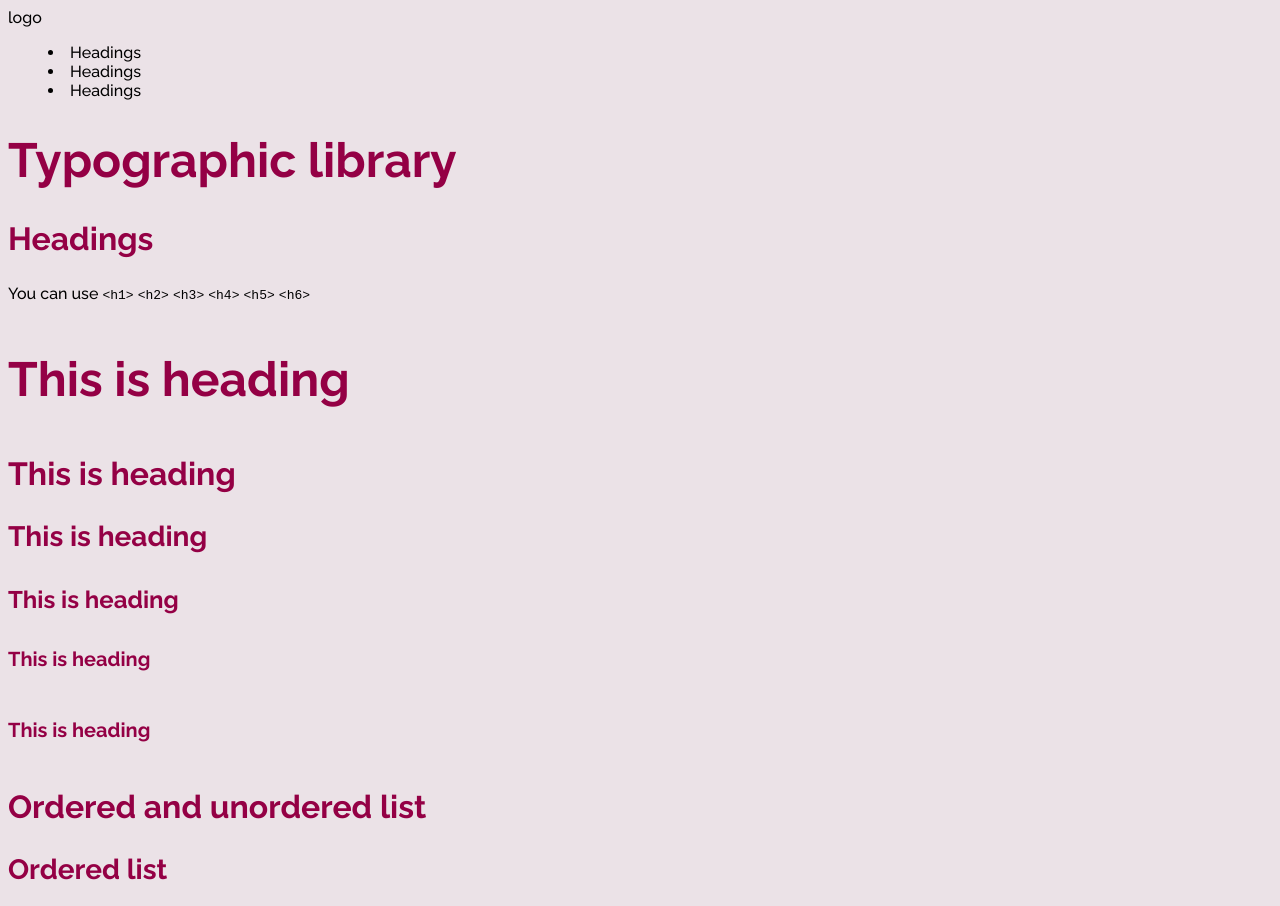
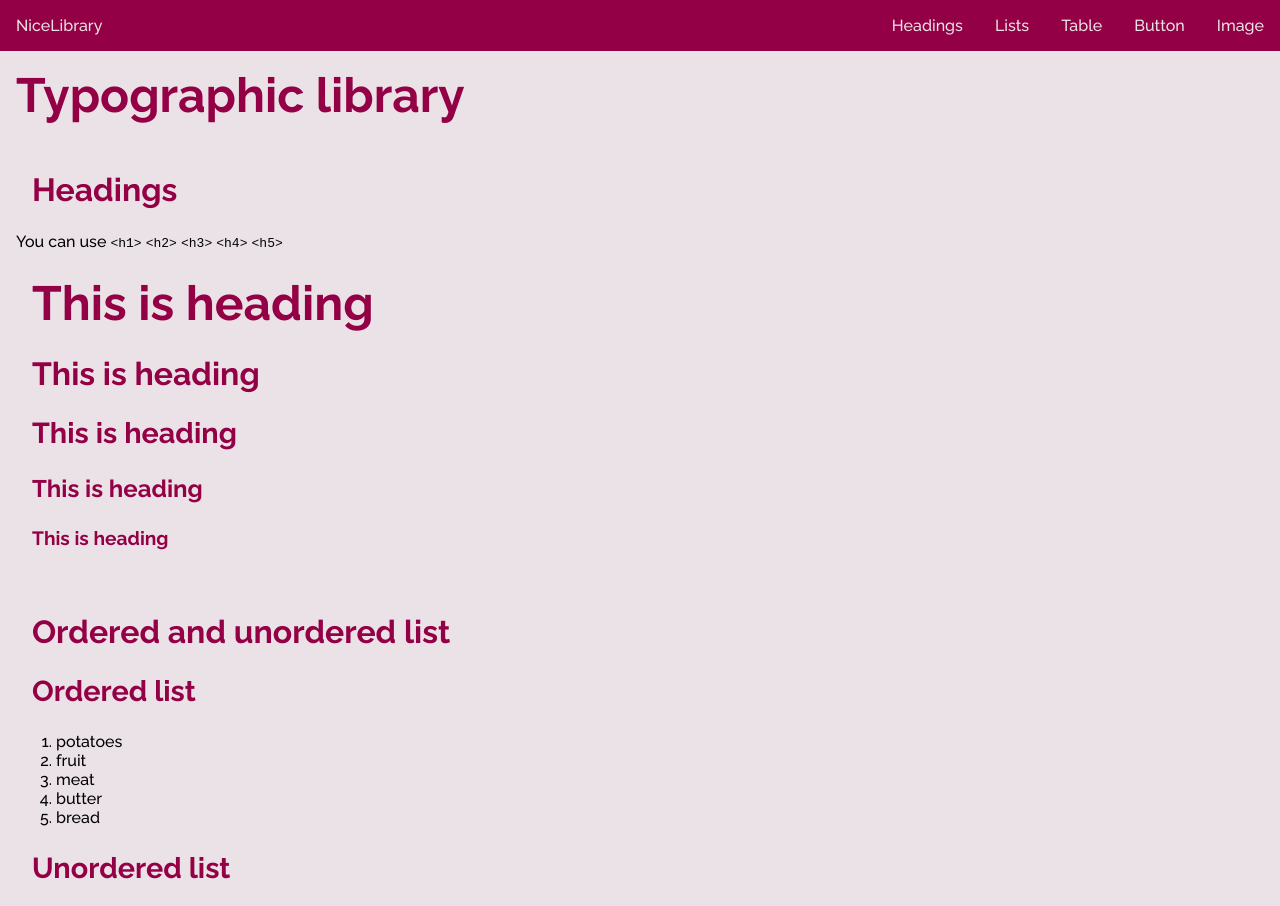
Before and after one commit to pslib-cz/2023-l4-web-typographic-library-KupcovaTyna, a plain HTML site: page docs/index.html in a window 1280 px wide. Shown: the top 906 px of the page. Drawn offline with Linux system fonts and the light colour scheme.

Commit message:
navigace,..

```diff
--- /dev/null
+++ b/docs/demo.css
@@ -0,0 +1,31 @@
+.h1replacement {
+    color: var(--third-color);
+    font-weight: bold;
+    font-size: 20px;
+}
+
+.h1replacement {
+    font-size: 3em;
+    padding: 8px;
+    margin: 8px;
+}
+
+.menu__item:hover {
+    background-color: var(--secondary-color);
+
+    }
+
+    .menu__item:hover > a {
+      color: var(--third-color);
+    }
+
+
+    .menu__item::after {
+      content: "";
+      height: 2px;
+      width: 80%;
+      background-color: var(--third-color);
+      position: absolute;
+      bottom: .6em;
+      left: 10%;
+    }
--- a/docs/index.html
+++ b/docs/index.html
@@ -4,6 +4,7 @@
     <meta charset="UTF-8">
     <meta name="viewport" content="width=device-width, initial-scale=1.0">
     <link rel="stylesheet" href="./style.css">
+    <link rel="stylesheet" href="./demo.css">
     <link rel="preconnect" href="https://fonts.googleapis.com">
     <link rel="preconnect" href="https://fonts.gstatic.com" crossorigin>
     <link href="https://fonts.googleapis.com/css2?family=Raleway:wght@500;600;700;800;900&display=swap" rel="stylesheet">
@@ -11,28 +12,29 @@
 </head>
 <body>
     <header>
-        <nav>
-            <div>logo</div>
-             <menu>
-                <li><a href="">Headings</a></li>
-                <li><a href="">Headings</a></li>
-                <li><a href="">Headings</a></li>
+        <nav class="nav">
+            <div class="nav__logo">NiceLibrary</div>
+             <menu class="nav__menu menu">
+                <li class="menu__item"><a href="#heading">Headings</a></li>
+                <li class="menu__item"><a href="#list">Lists</a></li>
+                <li class="menu__item"><a href="#table">Table</a></li>
+                <li class="menu__item"><a href="#button">Button</a></li>
+                <li class="menu__item"><a href="#img">Image</a></li>
              </menu>
         </nav>
         <h1>Typographic library</h1>
     </header>
     <main>
-        <section>
+        <section id="heading">
             <h2>Headings</h2>
-            <p>You can use <code>&#60h1&#62</code> <code>&#60h2&#62</code> <code>&#60h3&#62</code> <code>&#60h4&#62</code> <code>&#60h5&#62</code> <code>&#60h6&#62</code></p>
+            <p>You can use <code>&#60h1&#62</code> <code>&#60h2&#62</code> <code>&#60h3&#62</code> <code>&#60h4&#62</code> <code>&#60h5&#62</code></p>
             <p class="h1replacement">This is heading</p>
             <h2>This is heading</h2>
             <h3>This is heading</h3>
             <h4>This is heading</h4>
             <h5>This is heading</h5>
-            <h6>This is heading</h6>
         </section>
-        <section>
+        <section id="list">
             <h2>Ordered and unordered list</h2>
             <h3>Ordered list</h3>
             <ol>
@@ -51,7 +53,7 @@
                 <li>Friday</li>
             </ul>
         </section>
-        <section>
+        <section id="table">
             <h2>Table</h2>
             <table>
                 <caption>Table of students</caption>
@@ -68,12 +70,11 @@
                         <th rowspan="2">K</th>
                         <td>Kristýna</td>
                         <td>168cm</td>
-                        <td>4.</td>
+                        <td rowspan="2">4.</td>
                     </tr>
                     <tr>
                         <td>Klára</td>
                         <td>174cm</td>
-                        <td>4.</td>
                     </tr>
                     <tr>
                         <th>B</th>
@@ -91,12 +92,13 @@
                 <tfoot><tr><td colspan="4">This is </td></tr></tfoot>
             </table>
         </section>
-        <section>
+        <section id="button">
             <h2>Button</h2>
-            <a href="#">click for more information</a>
-            <a href="#">click me</a>
+            <a class="button" href="#">click for more information</a>
+            <a class="button button--second" href="#">click me</a>
+            <a class="button button--third" href="#">click me</a>
         </section>
-        <section>
+        <section id="img">
             <h2>Image and gallery</h2>
             <h3>Image</h3>
             <figure>
--- a/docs/style.css
+++ b/docs/style.css
@@ -9,6 +9,7 @@ html {
     --secondary-color: #ebe2e7;
     --third-color: #940045;
     --fouth-color: #8d8d8d;
+    --fifth-color: #785589;
  }
 
  /*Background color*/
@@ -17,36 +18,192 @@ html {
  }
 
 /*Turn off underlines and colors + lists*/
+body {
+  margin: 0;
+}
+
+
  a {
     text-decoration: none;
     color: var(--text);
  }
 
+ /* If you want to delete dots, uncomment this css
  ul > li {
    list-style: none;
  }
+*/
+
+
+
+
+/*section*/
+section{
+  padding: 1em;
+}
+
 
  /*Heading*/
- .h1replacement, h1, h2, h3, h4, h5, h6 {
+ h1, h2, h3, h4, h5, h6 {
    color: var(--third-color);
    font-weight: bold;
    font-size: 20px;
+   padding: 8px;
+   margin: 8px;
  }
 
 
-.h1replacement, h1 {
-  font-size: 48px;
+h1 {
+  font-size: 3em;
 
 }
 
 h2 {
-  font-size: 32px;
+  font-size: 2em;
 }
 
 h3 {
-  font-size: 28px;
+  font-size: 1.8em;
 }
 
 h4 {
-  font-size: 24px;
+  font-size: 1.5em;
 }
+
+h5 {
+  font-size: 1.2em;
+}
+
+
+
+/*table design*/
+table {
+  border: 1px solid var(--third-color);
+  border-collapse: collapse;
+}
+
+th, td {
+  border: 1px solid var(--third-color);
+  padding: .5em;
+}
+
+table > caption {
+  padding: 1em;
+  color: var(--third-color);
+  font-weight: bold;
+  font-size: 1.5em;
+}
+
+
+
+
+/*buttons as a component with class .button*/
+
+.button {
+  background-color: var(--third-color);
+  padding: 1em;
+  border-radius: 8px;
+  color: var(--secondary-color);
+  border: 2px solid var(--third-color);
+  display: inline-block;
+  margin: .5em;
+}
+
+/*button with different color --> using modificator*/
+
+.button--second {
+  background-color: var(--fifth-color);
+  border: 2px solid var(--fifth-color);
+}
+
+
+.button--third {
+
+}
+
+/*button hover*/
+
+.button:hover {
+  background-color: var(--secondary-color);
+  color: var(--third-color);
+  border: 2px solid var(--third-color);
+}
+
+.button--second:hover {
+  color: var(--fifth-color);
+  border: 2px solid var(--fifth-color);
+}
+
+
+
+/*Image and gallery*/
+
+img {
+  width: 100%;
+  height: 100%;
+}
+
+figure {
+
+}
+
+/*navigation component --> block nav, element nav__menu and nav__logo, block menu with elements menu__item*/
+.nav {
+  display: flex;
+  flex-direction: row;
+  justify-content: space-between;
+  background-color: var(--third-color);
+  color: var(--secondary-color);
+
+}
+
+.nav__logo {
+  padding: 1em;
+}
+
+
+.menu {
+  padding: 0;
+  margin: 0;
+  display: flex;
+  flex-direction: row;
+  flex-wrap: nowrap;
+}
+
+
+.menu__item {
+  position: relative;
+  padding: 1em;
+  list-style: none;
+}
+
+
+.menu__item > a {
+  color: var(--secondary-color);
+}
+
+
+/*hover
+
+.menu__item:hover {
+background-color: var(--secondary-color);
+
+}
+
+.menu__item:hover > a {
+  color: var(--third-color);
+}
+*/
+
+
+/* adding underline to .menu__item
+.menu__item::after {
+  content: "";
+  height: 2px;
+  width: 80%;
+  background-color: var(--third-color);
+  position: absolute;
+  bottom: .6em;
+  left: 10%;
+}
+*/
```
